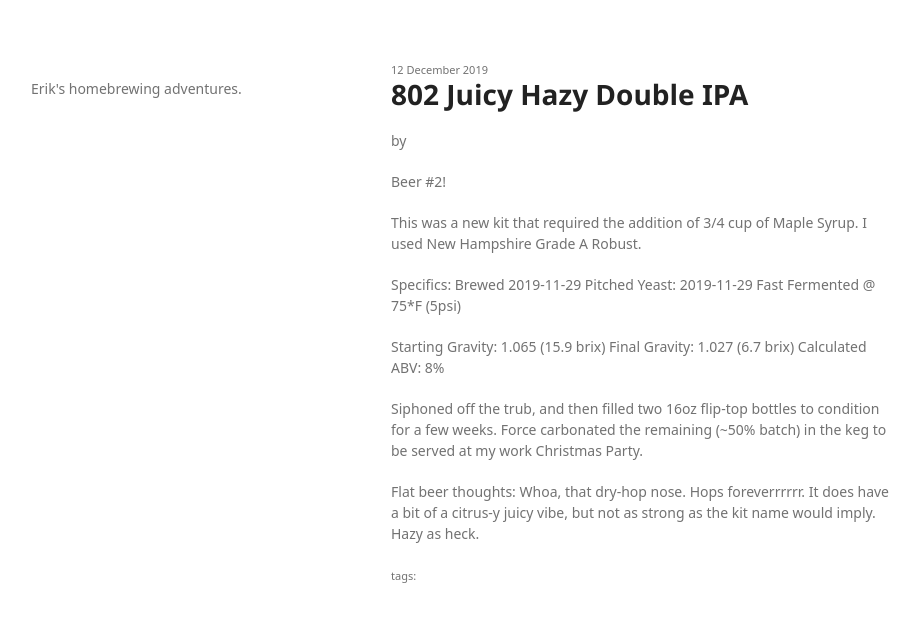
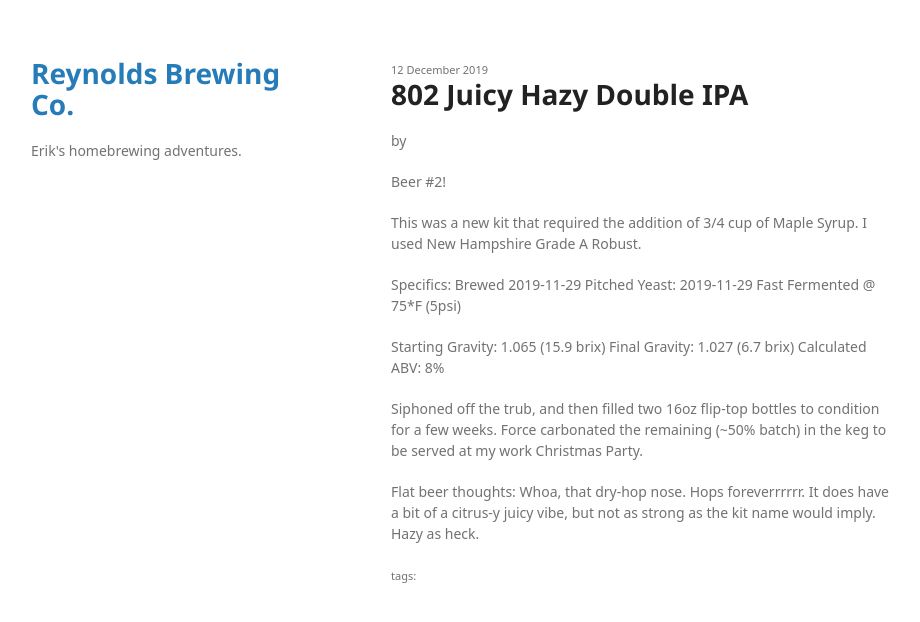
Before and after one commit to ejreynolds/reynoldsbrewingco, a Jekyll site: the page built from _posts/2019-12-12-802-juicy-hazy-double-ipa.md, in a window 1280 px wide. Shown: the top 622 px of the page, without its empty margins (179-1099 px from the left). Built offline with Jekyll 4.4.1, drawn with Linux system fonts in a browser that asks for light colours; some web fonts are replaced.

Commit message:
Update _config.yml

```diff
--- a/_config.yml
+++ b/_config.yml
@@ -1,4 +1,5 @@
-name: Reynolds Brewing Co.
+name: "Reynolds Brewing Co."
+title: "Reynolds Brewing Co."
 description: "Erik's homebrewing adventures."
 permalink: /blog/:year/:month/:day/:title
 redirects: yes
```
